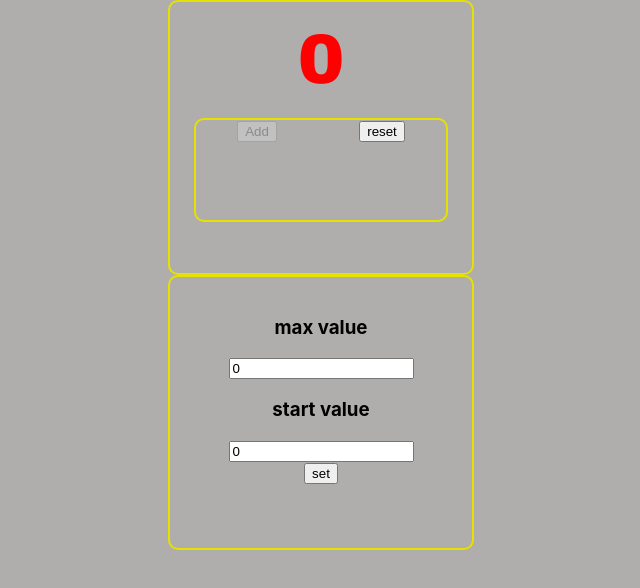
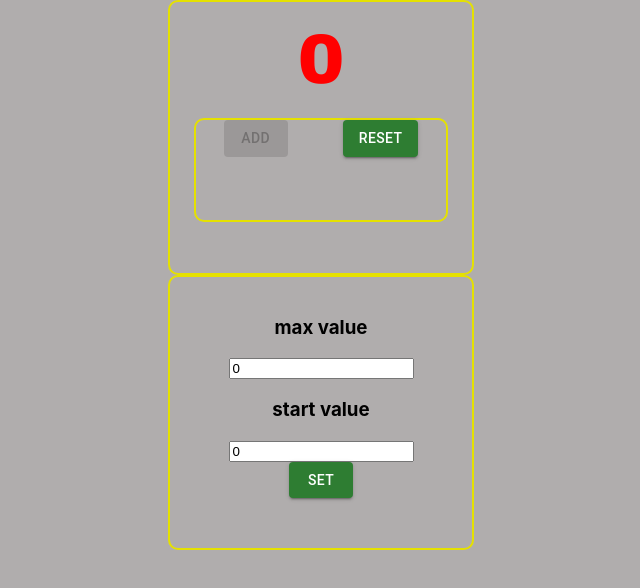
Before and after one commit to IlyaGoncharovY/my-appProject, a React (Create React App) app: page / in a window 1280 px wide. Shown: the top 588 px of the page, without its empty margins (322-962 px from the left). Built offline with nearby package versions, Linux system fonts and the light colour scheme.

Commit message:
add material ui

```diff
--- a/package.json
+++ b/package.json
@@ -3,6 +3,9 @@
   "version": "0.1.0",
   "private": true,
   "dependencies": {
+    "@emotion/react": "^11.8.2",
+    "@emotion/styled": "^11.8.1",
+    "@mui/material": "^5.5.2",
     "@testing-library/jest-dom": "^5.16.2",
     "@testing-library/react": "^12.1.3",
     "@testing-library/user-event": "^13.5.0",
--- a/src/App.tsx
+++ b/src/App.tsx
@@ -61,19 +61,16 @@ function App() {
 
     const onChangeHandlerStart = (event: ChangeEvent<HTMLInputElement>) => {
         setValueStart(Number(event.currentTarget.value))
-        //setNum(Number(event.currentTarget.value))
     }
 
-    const onClickButtonHandler = () => {
-       if (valueMax >= valueStart) {
-           setNum(valueStart)
-       } num = 404
+    const onClickSetButtonHandler = () => {
+        valueMax > valueStart ? setNum(valueStart) : setNum(valueMax)
     }
-
     return (
 
         <div className={s.App}>
             <div className={s.headerBody}>
+
                 <div className={num === valueMax ? s.buttonError : s.button}>
 
                     <Header num={num}/>
@@ -81,7 +78,8 @@ function App() {
                 </div>
                 <div className={s.counterFunction}>
                     <MultiButton name={"Add"} callBack={addClickHandler} callBackDisable={callBackDisableAdd}/>
-                    <MultiButton name={"reset"} callBack={resetClickHandler} callBackDisable={callBackDisableReset}/>
+                    <MultiButton name={"reset"} callBack={resetClickHandler}
+                                 callBackDisable={callBackDisableReset}/>
                 </div>
             </div>
 
@@ -92,10 +90,12 @@ function App() {
                 <div>
                     <SetInputValue name={"start value"} value={valueStart} onChange={onChangeHandlerStart}/>
                 </div>
-                <MultiButton name={"set"} callBack={onClickButtonHandler}/>
+                <MultiButton name={"set"} callBack={onClickSetButtonHandler}/>
             </div>
         </div>
-    );
+
+    )
+        ;
 }
 
 export default App;
--- a/src/Components/MultiButton.tsx
+++ b/src/Components/MultiButton.tsx
@@ -1,4 +1,6 @@
 import React from 'react';
+import {Button} from "@mui/material";
+
 
 type MultiButtonPropsType = {
     name: string
@@ -13,11 +15,8 @@ export const MultiButton = (props: MultiButtonPropsType) => {
     }
     return (
         <div>
-            <button
-                onClick={addClickHandler}
-                disabled={props.callBackDisable}
-            >
-                {props.name}</button>
+            <Button variant={"contained"} color={"success"} onClick={addClickHandler} disabled={props.callBackDisable}>
+                {props.name}</Button>
         </div>
     );
 };
--- a/src/Components/SetInputValye.tsx
+++ b/src/Components/SetInputValye.tsx
@@ -16,7 +16,6 @@ export const SetInputValue = (props: SetInputValuePropsType) => {
             <input type={"number"}
                    value={props.value}
                    onChange={props.onChange}
-
             />
         </div>
     );
```
Also changed, not shown: 1 other file (tests, documents, lock files or other folders).
